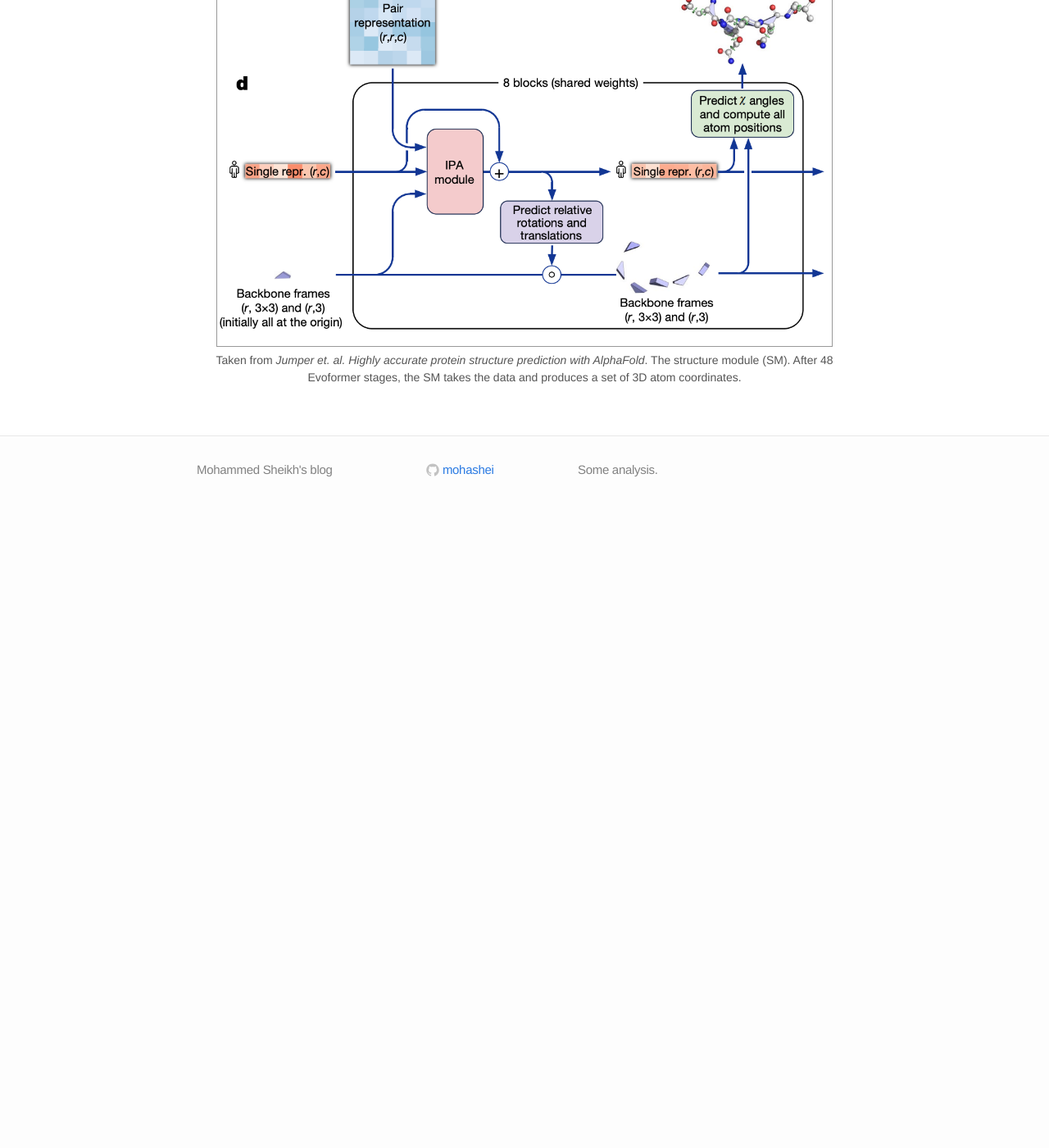
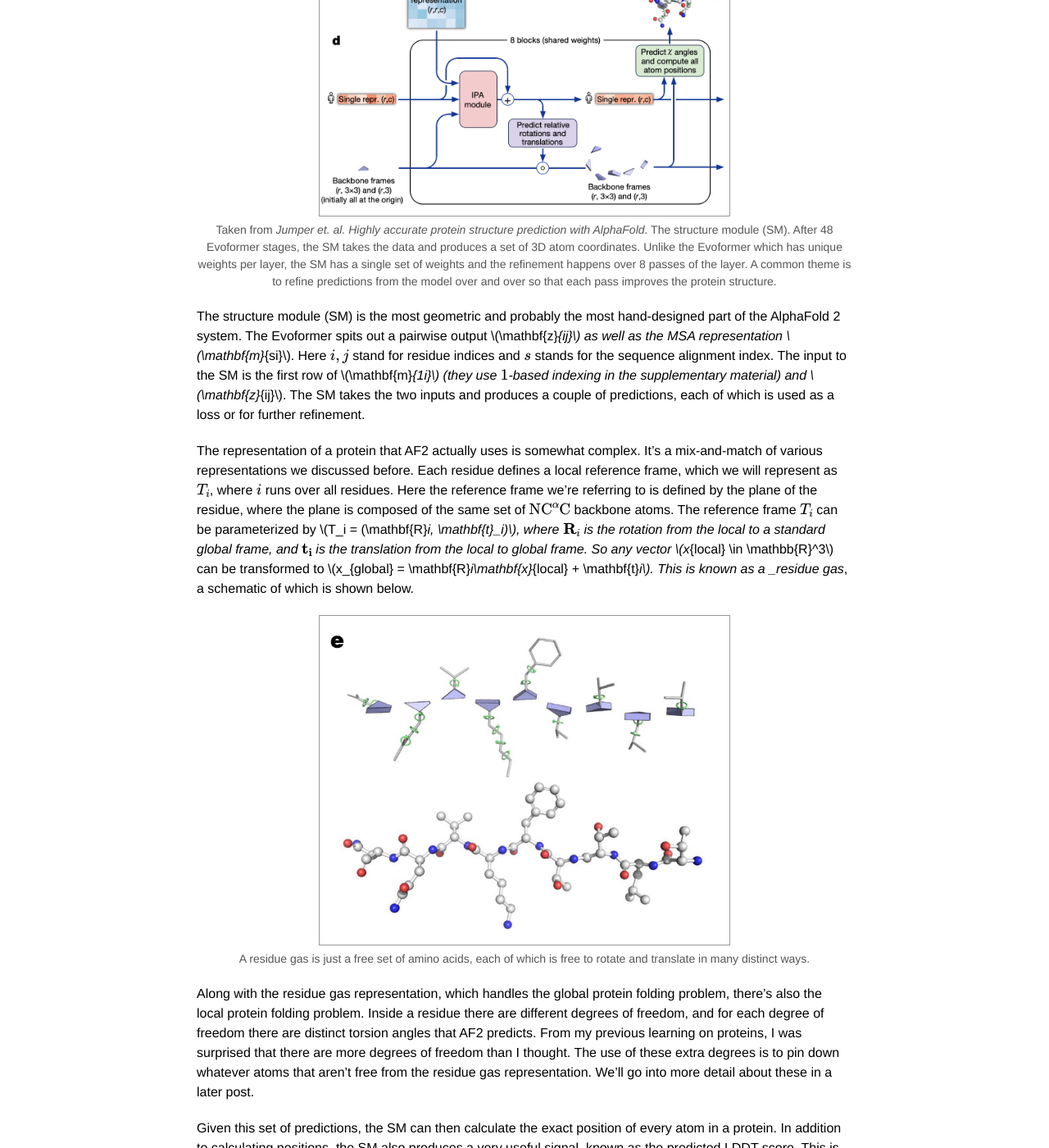
Before and after one commit to mohashei/mohashei.github.io, a Jekyll site: the page built from _posts/2021-12-23-alphafold-2-overview.markdown, in a window 1280 px wide and 1400 px high, scrolled down 2468 px. Shown: the whole window at 82% size. Built offline with Jekyll 4.4.1, drawn with Linux system fonts in a browser that asks for light colours; formulas are drawn with MathJax 3; before the commit the page ends 3098 px from its top, so only the background shows below that; some of the changed text lies outside the part shown.

Commit message:
Finished struct module. Now onto scores/metrics

```diff
--- a/_posts/2021-12-23-alphafold-2-overview.markdown
+++ b/_posts/2021-12-23-alphafold-2-overview.markdown
@@ -51,9 +51,30 @@ The most novel piece of the Evoformer (from the architecture perspective) is the
 <h4>The Structure Module</h4>
 <div class="imgcap">
 <img src="/assets/structure_module.png"
-     width="750"
+     width="500"
      height="auto">
 <div class="thecap">
-  Taken from <em>Jumper et. al. Highly accurate protein structure prediction with AlphaFold</em>. The structure module (SM). After 48 Evoformer stages, the SM takes the data and produces a set of 3D atom coordinates.
+  Taken from <em>Jumper et. al. Highly accurate protein structure prediction with AlphaFold</em>. The structure module (SM). After 48 Evoformer stages, the SM takes the data and produces a set of 3D atom coordinates. Unlike the Evoformer which has unique weights per layer, the SM has a single set of weights and the refinement happens over 8 passes of the layer. A common theme is to refine predictions from the model over and over so that each pass improves the protein structure.
 </div>
 </div>
+
+The structure module (SM) is the most geometric and probably the most hand-designed part of the AlphaFold 2 system. The Evoformer spits out a pairwise output \\(\mathbf{z}_{ij}\\) as well as the MSA representation \\(\mathbf{m}_{si}\\). Here \\(i,j\\) stand for residue indices and \\(s\\) stands for the sequence alignment index. The input to the SM is the first row of \\(\mathbf{m}_{1i}\\) (they use \\(1\\)-based indexing in the supplementary material) and \\(\mathbf{z}_{ij}\\). The SM takes the two inputs and produces a couple of predictions, each of which is used as a loss or for further refinement.
+
+The representation of a protein that AF2 actually uses is somewhat complex. It's a mix-and-match of various representations we discussed before. Each residue defines a local reference frame, which we will represent as \\(T_i\\), where \\(i\\) runs over all residues. Here the reference frame we're referring to is defined by the plane of the residue, where the plane is composed of the same set of \\(\text{N}\text{C}^\alpha\text{C}\\) backbone atoms. The reference frame \\(T_i\\) can be parameterized by \\(T_i = (\mathbf{R}_i, \mathbf{t}_i)\\), where \\(\mathbf{R}_i\\) is the rotation from the local to a standard global frame, and \\(\mathbf{t_i}\\) is the translation from the local to global frame. So any vector \\(x_{local} \in \mathbb{R}^3\\) can be transformed to \\(x_{global} = \mathbf{R}_i\mathbf{x}_{local} + \mathbf{t}_i\\). This is known as a _residue gas_, a schematic of which is shown below.
+
+<div class="imgcap">
+<img src="/assets/residue_gas.png"
+     width="500"
+     height="auto">
+<div class="thecap">
+  A residue gas is just a free set of amino acids, each of which is free to rotate and translate in many distinct ways.
+</div>
+</div>
+
+Along with the residue gas representation, which handles the global protein folding problem, there's also the local protein folding problem. Inside a residue there are different degrees of freedom, and for each degree of freedom there are distinct torsion angles that AF2 predicts. From my previous learning on proteins, I was surprised that there are more degrees of freedom than I thought. The use of these extra degrees is to pin down whatever atoms that aren't free from the residue gas representation. We'll go into more detail about these in a later post.
+
+Given this set of predictions, the SM can then calculate the exact position of every atom in a protein. In addition to calculating positions, the SM also produces a very useful signal, known as the predicted LDDT score. This is sort of a measure of confidence that AF2 has for each residue in the protein.
+
+<h5>Metrics and Scores</h5>
+
+Like any good ML problem, the ultimate say on how well a model performs is based on scores. For protein folding, the most obvious score is the standard RMSD, the root-mean-squared-deviation of each atom's predicted position from it's observed position.
```
Also changed, not shown: assets/residue_gas.png (added).
